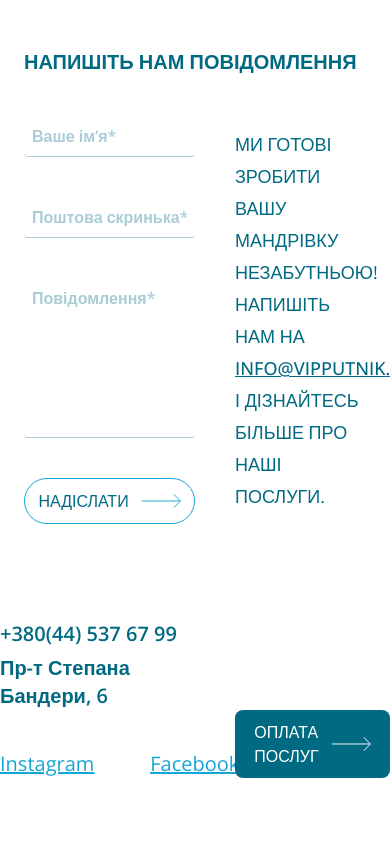
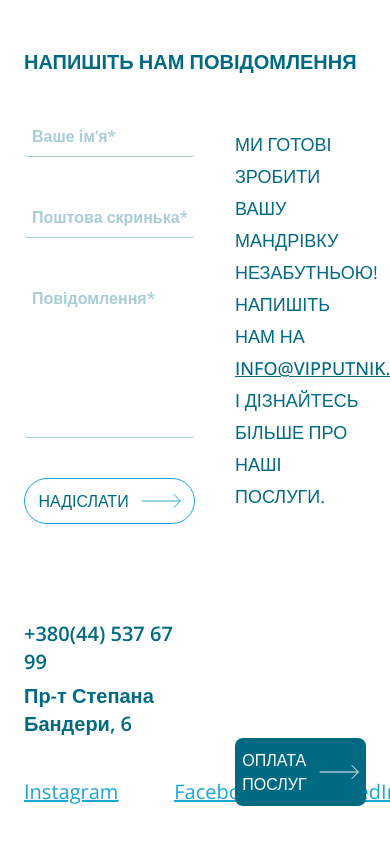
Before and after one commit to ShowTimeU/vip-putnik, a Next.js app: page / in a window 390 px wide. Shown: the part 4281-5125 px from the top of the page. Built offline with nearby package versions, Linux system fonts and the light colour scheme.

Commit message:
small UI update

```diff
--- a/src/components/main/footer.tsx
+++ b/src/components/main/footer.tsx
@@ -2,7 +2,7 @@ import React from "react";
 
 export const Footer = () => {
   return (
-    <div className="max-w-[1200px] mx-auto pb-24">
+    <div className="max-w-[1200px] mx-auto pb-24 px-6 lg:px-0">
       <div className="w-full flex justify-center items-end">
         <div className="w-1/2 flex flex-col justify-center items-start space-y-10 text-xl">
           <div className="font-semibold">
--- a/src/pages/payment.tsx
+++ b/src/pages/payment.tsx
@@ -6,12 +6,12 @@ export default function Payment() {
   return (
     <>
       <Header />
-      <div className="w-full mt-[65px] py-20 flex justify-center items-center">
+      <div className="w-full mt-[65px] py-14 flex justify-center items-center px-6">
         <iframe
           className="lozad"
           src="https://pay.pinbank.ua/widget-ext/payment/service/3197?lang=uk&iframePartnerCode=putnik-frame&template=false"
-          width="800"
-          height="440"
+          width="900"
+          height="480"
           scrolling="no"
           frameBorder="no"
         ></iframe>
```
